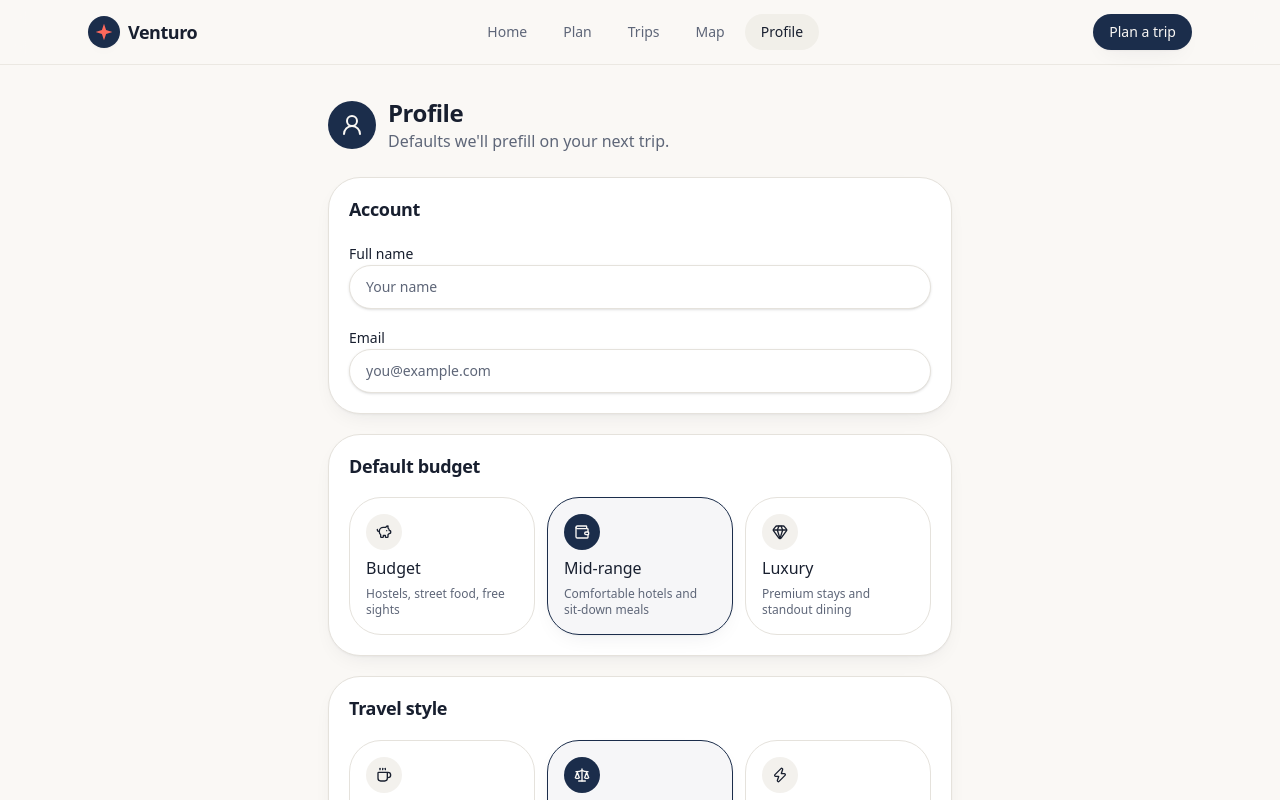
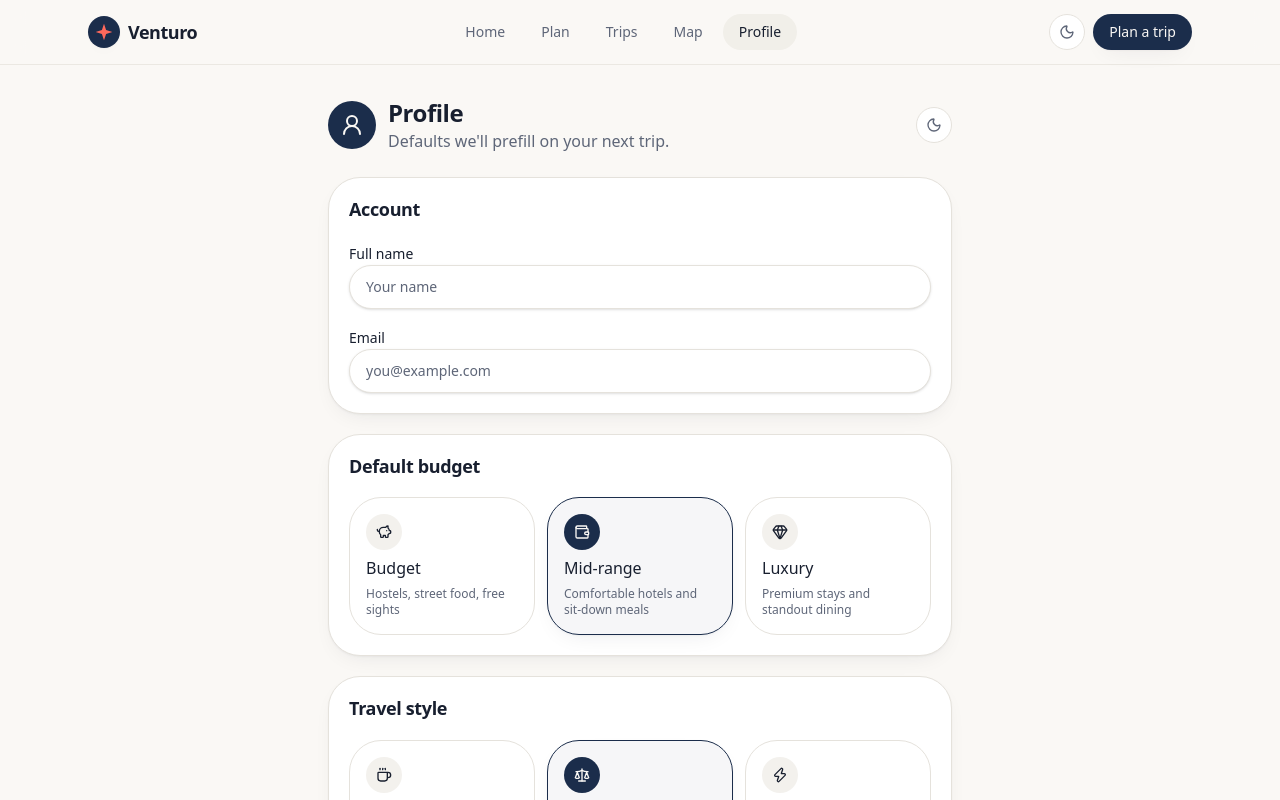
Before and after one commit to rakib-akter/Venturo, a Next.js app: page /profile in a window 1280 px wide. Shown: the top 800 px of the page. Built offline with nearby package versions, Linux system fonts and the light colour scheme.

Commit message:
feat(theme): surface theme toggle in navbar and profile

```diff
--- a/components/layout/Navbar.tsx
+++ b/components/layout/Navbar.tsx
@@ -5,6 +5,7 @@ import { usePathname } from "next/navigation";
 import { cn } from "@/lib/utils";
 import { Logo } from "@/components/layout/Logo";
 import { NAV_ITEMS, isActive } from "@/components/layout/nav-config";
+import { ThemeToggle } from "@/components/layout/ThemeToggle";
 import { Button } from "@/components/ui/button";
 
 /** Sticky top navigation, shown on tablet and up. */
@@ -34,9 +35,12 @@ export function Navbar() {
             );
           })}
         </div>
-        <Button asChild size="sm">
-          <Link href="/plan">Plan a trip</Link>
-        </Button>
+        <div className="flex items-center gap-2">
+          <ThemeToggle />
+          <Button asChild size="sm">
+            <Link href="/plan">Plan a trip</Link>
+          </Button>
+        </div>
       </nav>
     </header>
   );
--- a/components/profile/ProfileClient.tsx
+++ b/components/profile/ProfileClient.tsx
@@ -2,6 +2,7 @@
 
 import * as React from "react";
 import { Check, LogOut, UserRound } from "lucide-react";
+import { ThemeToggle } from "@/components/layout/ThemeToggle";
 import {
   DEFAULT_PROFILE,
   clearProfile,
@@ -60,6 +61,7 @@ export function ProfileClient() {
             Defaults we&apos;ll prefill on your next trip.
           </p>
         </div>
+        <ThemeToggle className="ml-auto" />
       </header>
 
       <div className="space-y-5">
```
